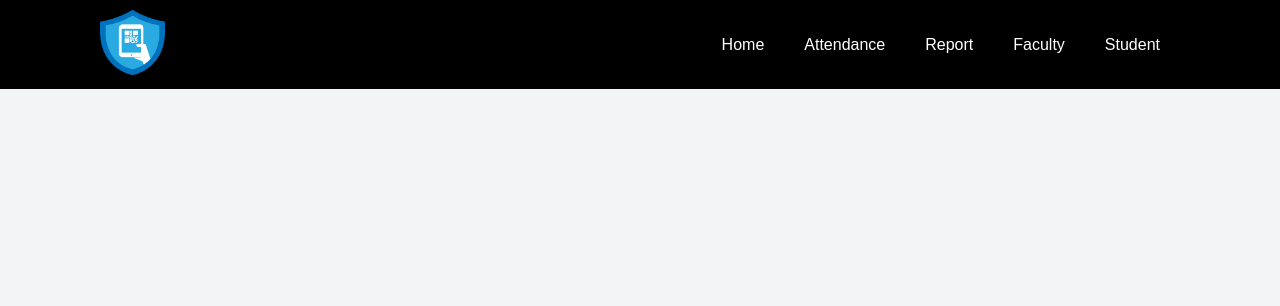
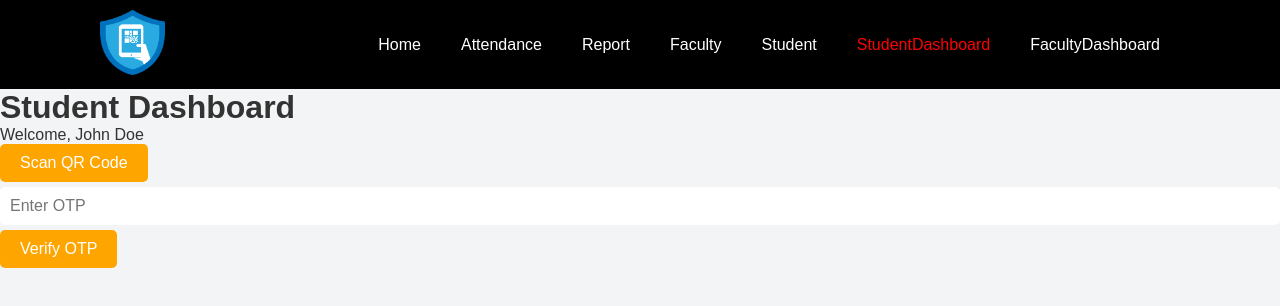
Before and after one commit to DevMinipara/Attendence_system, a React (Vite) app: page /StudentDashboard in a window 1280 px wide. Shown: the top 306 px of the page. Built offline with nearby package versions, Linux system fonts and the light colour scheme.

Commit message:
Faculty Dashboard

```diff
--- a/src/App.jsx
+++ b/src/App.jsx
@@ -9,6 +9,8 @@ import StudentRegister from "./pages/Student/StudentRegister";
 import Faculty from "./pages/Faculty/Faculty";
 import Student from "./pages/Student/Student";
 import Facultyregister from "./pages/Faculty/Facultyregister";
+import StudentDashboard from "./pages/Student/StudentDashboard";
+import FacultyDashboard from "./pages/Faculty/FacultyDashboard";
 
 const App = () => {
   return (
@@ -24,7 +26,8 @@ const App = () => {
           <Route path="student" element={<Student />} />
           <Route path="register" element={<StudentRegister />} />
           <Route path="faculty-register" element={<Facultyregister />} />
-
+          <Route path="StudentDashboard" element={<StudentDashboard />} />
+          <Route path="FacultyDashborad" element={<FacultyDashboard />} />
 
         </Routes>
 
--- /dev/null
+++ b/src/pages/Faculty/FacultyDashboard.jsx
@@ -0,0 +1,33 @@
+import { useState, useEffect } from "react";
+import QRCode from "react-qr-code";
+
+
+export default function FacultyDashboard() {
+  const [qrValue, setQrValue] = useState("");
+  const [userName, setUserName] = useState("Faculty Member"); // Replace with actual user data
+
+  useEffect(() => {
+    const generateQR = async () => {
+      try {
+        const response = await fetch("http://your-api-endpoint.com/qr-code?subjectId=SUBJECT_ID_HERE");
+        const data = await response.json();
+        setQrValue(data.token);
+      } catch (error) {
+        console.error("QR Code Fetch Error:", error);
+      }
+    };
+
+    generateQR();
+    const interval = setInterval(generateQR, 3000); // Refresh every 3 seconds
+
+    return () => clearInterval(interval);
+  }, []);
+
+  return (
+    <div>
+      <h1>Faculty Dashboard</h1>
+      <p>Welcome, {userName}</p>
+      {qrValue ? <QRCode value={qrValue} size={256}  /> : <p>Loading QR Code...</p>}
+    </div>
+  );
+}
--- a/src/pages/Navigation.jsx
+++ b/src/pages/Navigation.jsx
@@ -13,6 +13,8 @@ const Navigation = () => {
           <li><NavLink to={"report"}>Report</NavLink></li>
           <li><NavLink to={"Faculty"}>Faculty</NavLink></li>
           <li><NavLink to={"Student"}>Student</NavLink></li>
+          <li><NavLink to={"StudentDashboard"}>StudentDashboard</NavLink></li>
+          <li><NavLink to={"FacultyDashboard"}>FacultyDashboard</NavLink></li>
         </ul>
       </nav>
     </>
--- a/src/pages/Report.jsx
+++ b/src/pages/Report.jsx
@@ -2,7 +2,11 @@
 const Report = () => {
   return (
 
-    <div>Report</div>
+    <div>
+       <header>
+          <h1>E-Authentication System with QR Code & OTP</h1>
+        </header>
+    </div>
 
   )
 }
--- /dev/null
+++ b/src/pages/Student/StudentDashboard.jsx
@@ -0,0 +1,74 @@
+import { useState } from "react";
+// import QrReader from "react-qr-reader";
+
+export default function StudentDashboard() {
+  const [scanning, setScanning] = useState(false);
+  const [otp, setOtp] = useState("");
+  const [userName, setUserName] = useState("John Doe"); // Replace with actual user data
+
+  const handleScan = async (data) => {
+    if (data) {
+      setScanning(false);
+      try {
+        const response = await fetch("http://your-api-endpoint.com/verify-otp", {
+          method: "POST",
+          headers: { "Content-Type": "application/json" },
+          body: JSON.stringify({ token: data, subjectId: "SUBJECT_ID_HERE" }),
+        });
+
+        if (response.ok) {
+          alert("OTP sent to your email");
+        } else {
+          alert("Error verifying QR code");
+        }
+      } catch (error) {
+        console.error("API Error:", error);
+        alert("Failed to connect to server");
+      }
+    }
+  };
+
+  const handleError = (err) => {
+    console.error(err);
+  };
+
+  const verifyOtp = async () => {
+    if (!otp) {
+      alert("Please enter OTP");
+      return;
+    }
+
+    try {
+      const response = await fetch("http://your-api-endpoint.com/confirm-otp", {
+        method: "POST",
+        headers: { "Content-Type": "application/json" },
+        body: JSON.stringify({ otp }),
+      });
+
+      if (response.ok) {
+        alert("OTP verified successfully");
+      } else {
+        alert("Invalid OTP");
+      }
+    } catch (error) {
+      console.error("OTP Verification Error:", error);
+      alert("Failed to verify OTP");
+    }
+  };
+
+  return (
+    <div>
+      <h1>Student Dashboard</h1>
+      <p>Welcome, {userName}</p>
+
+      {scanning ? (
+        <QrReader delay={300} onError={handleError} onScan={handleScan} style={{ width: "300px" }} />
+      ) : (
+        <button onClick={() => setScanning(true)}>Scan QR Code</button>
+      )}
+
+      <input type="text" value={otp} onChange={(e) => setOtp(e.target.value)} placeholder="Enter OTP" />
+      <button onClick={verifyOtp}>Verify OTP</button>
+    </div>
+  );
+}
```
Also changed, not shown: 1 other file (tests, documents, lock files or other folders).
